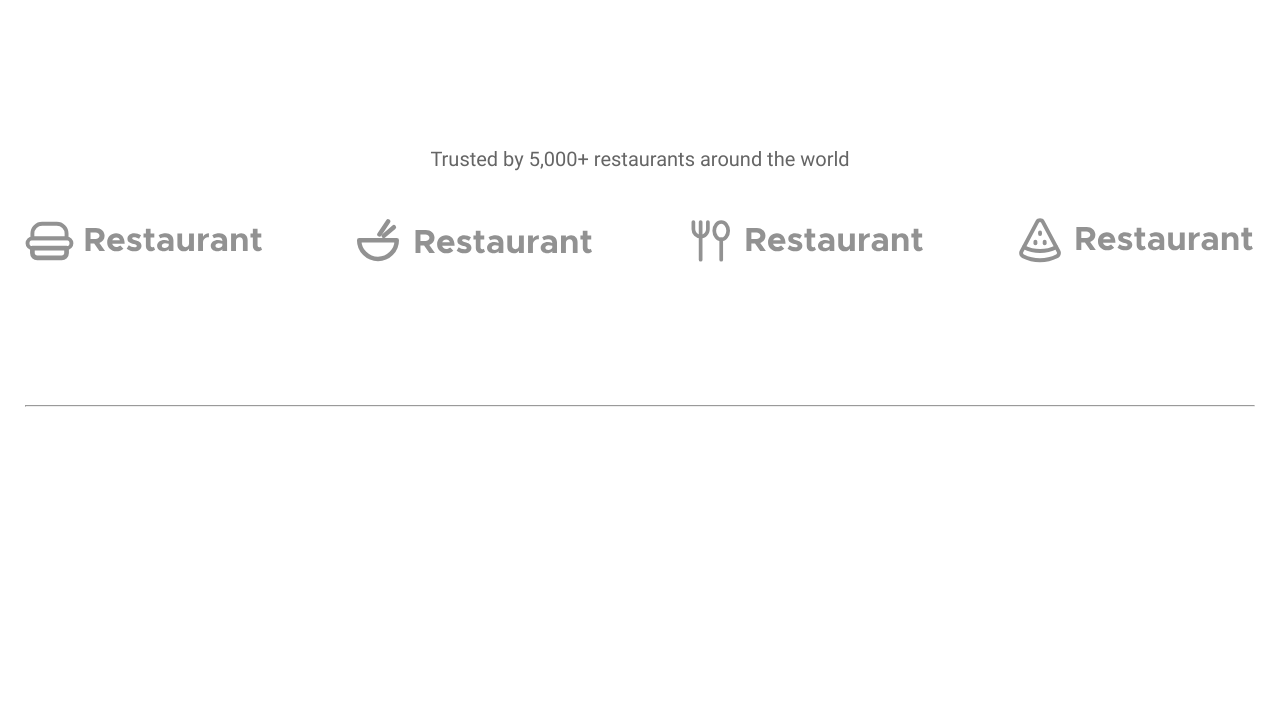
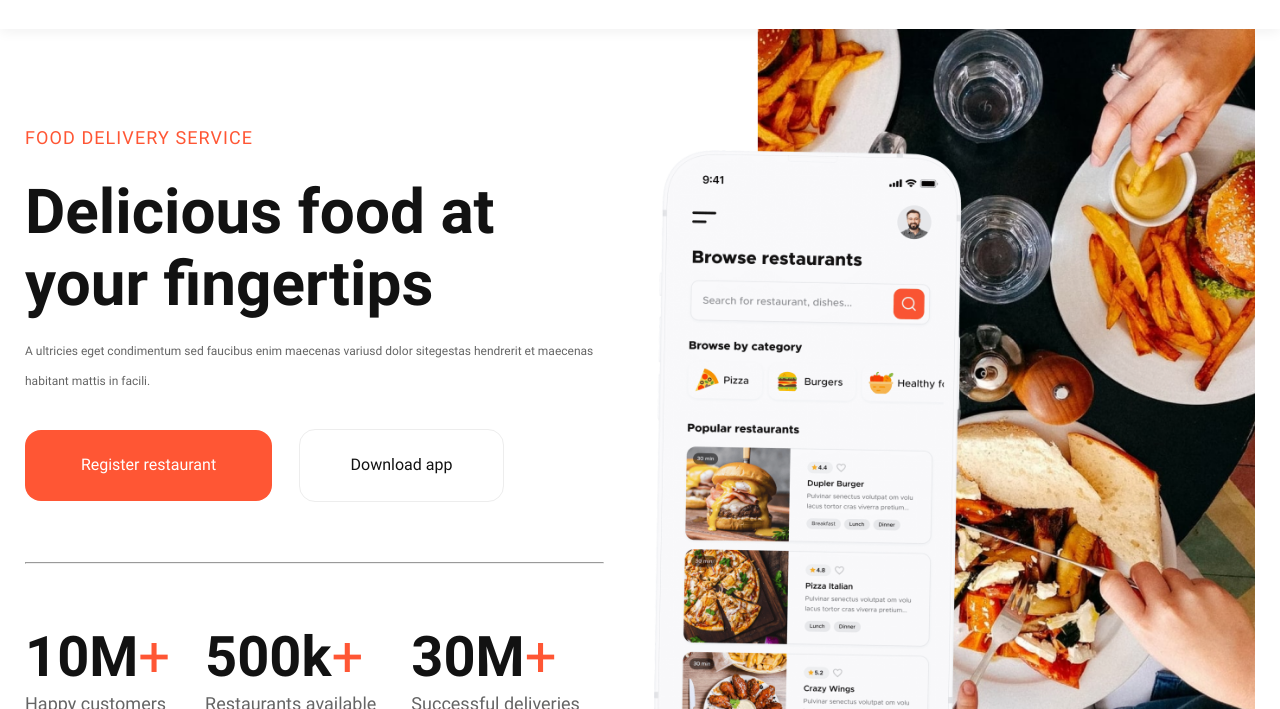
Before and after one commit to 0x800040005b/deliver-x, a website built with Vite: page index.html in a window 1280 px wide. Shown: the part 91-800 px from the top of the page. Built offline with nearby package versions, Linux system fonts and the light colour scheme; files whose address does not match are found by name.

Commit message:
finished project for desktop

```diff
--- a/index.html
+++ b/index.html
@@ -37,45 +37,37 @@
     </div>
     <!-- /.container -->
 </header>
-<!--
+
 <section class="hero">
     <div class="container">
         <div class="hero-content">
-         <div class="hero-content-row">
-           <div class="hero-content-col hero-content__text">
-             <div class="hero-content__top">
-             <h2 class="hero-subtitle block-subtitle">
-               Food Delivery Service
-             </h2>
-             <h1 class="hero-title block-title">Delicious food at your fingertips</h1>
-             <div class="hero-text">
-               A ultricies eget condimentum sed faucibus enim maecenas variusd dolor sitegestas hendrerit et maecenas habitant mattis
-               <span>in facili.</span>
+            <div class="hero-row">
+                <div class="hero-col hero-col__text">
+                    <h2 class="block-subtitle hero-subtitle">Food Delivery Service</h2>
+                    <h1 class="hero-title block-title">Delicious food at <br /> your fingertips</h1>
 
+                    <div class="hero-text">A ultricies eget condimentum sed faucibus enim maecenas variusd dolor sitegestas hendrerit et maecenas habitant mattis in facili.</div>
+                    <div class=" hero-actions">
+                        <a href="#" class="action action_1 register-btn">Register restaurant</a>
+                        <a href="#" class="action action_2 download-btn">Download app</a>
                     </div>
+                    <hr class="hero-line">
 
-             <div class="hero-action">
-               <a href="#" class="hero-btn hero-register">Register restaurant</a>
-               <a href="#" class="hero-btn hero-download">Download app</a>
-             </div>
-             </div>
-             <div class="hero-content__bottom">
-               <hr>
                     <div class="hero-achievements">
                         <div class="hero-achievement">
-                   <div class="hero-achievement__number">
+                            <div class="hero-achievement__figures">
                                 10M<span>+</span>
                             </div>
                             <div class="hero-achievement__label">Happy customers</div>
                         </div>
                         <div class="hero-achievement">
-                   <div class="hero-achievement__number">
-                     500K<span>+</span>
+                            <div class="hero-achievement__figures">
+                                500k<span>+</span>
                             </div>
                             <div class="hero-achievement__label">Restaurants available</div>
                         </div>
                         <div class="hero-achievement">
-                   <div class="hero-achievement__number">
+                            <div class="hero-achievement__figures">
                                 30M<span>+</span>
                             </div>
                             <div class="hero-achievement__label">Successful deliveries</div>
@@ -83,28 +75,17 @@
                     </div>
 
                 </div>
-
-           </div>
-           <div class="hero-content-col hero-content__phone">
-             <div class="hero-phone">
-               <picture>
-                 <source srcset="src/img/hero/phone.png" media="(min-width:992px)">
-                 <img src="src/img/hero/phone.png" alt="App Interface" class="hero-phone__img">
-               </picture>
-             </div>
-           </div>
-           <div class="hero-content__photo">
-             <picture>
-               <source src="src/img/hero/hero.jpg" media="(min-width:960px)" srcset="">
-               <img src="src/img/hero/hero.jpg" class="hero__img" alt="eat">
+                <div class="hero-col hero-col__img">
+                    <div class="hero-img__block">
+                        <picture class="hero-picture">
+                            <img src="src/img/hero/hero-2.png" alt="Delicious food at your fingertips" class="hero__image">
                         </picture>
                     </div>
                 </div>
             </div>
-
+        </div>
     </div>
 </section>
--->
 <section class="trust" id="trust">
     <div class="container">
         <div class="trust-content">
--- a/src/scss/sections/header.scss
+++ b/src/scss/sections/header.scss
@@ -1,5 +1,7 @@
 .header {
   background: #FFFFFF;
+  box-shadow: 0px 3px 12px 0px rgba(18, 18, 18, 0.06);
+
   &-content {
     padding: 32px 0;
   }
--- a/src/scss/sections/hero.scss
+++ b/src/scss/sections/hero.scss
@@ -1,38 +1,16 @@
-/*.hero {
-  position: relative;
-  padding-bottom: 119px;
-  &-content {
-    position: relative;
-    &-row {
-      display: flex;
+.hero {
+  &-row {
+    display: flex;
+    align-items: center;
+  }
+  &-col {
+    &__img {
+      flex: 1 1 722px
     }
     &__text {
-      padding:163px 0;
-      position: relative;
-      z-index: 2;
-      margin-right: 170px;
-    }
-    &__top {
-      margin-bottom: 60px;
-    }
-    &__bottom {
-      & hr {
-        width: 100%;
-        height: 1px;
-        background-color: $light-gray-2;
-        margin-bottom: 60px;
-      }
-    }
-    &__phone {
-      position: absolute;
-      right: 28%;
-      bottom: 60px;
-    }
-    &__photo {
-      flex: 1 0 572px;
+      margin-right: 50px;
     }
   }
-
   &-subtitle {
     margin-bottom: 28px;
   }
@@ -41,62 +19,52 @@
   }
   &-text {
     color: $dark-gray;
-    line-height: 30px;
-    position: relative;
+    line-height: 30.006px; /* 250.05% */
     margin-bottom: 33px;
     font: {
       size: 12px;
       weight: 400;
     }
-    & span {
-      position: absolute;
-      right: 34px;
-      font-size: 18px;
-    }
-
   }
-
-  &-action {
+  &-actions {
+    display: flex;
+    align-items: center;
+    margin-bottom: 60px;
+  }
+  &-line {
+    margin-bottom: 60px;
+  }
+  &-achievements {
     display: flex;
     align-items: center;
   }
-
-  &-register {
-    @include buttonWithBG(247, 73,16, 39,26);
-    margin-right: 27px;
-  }
-  &-download {
-    @include buttonWithoutBG(205,73,16,39,26)
-  }
-
-  &-achievements {
-    display: flex;
-    justify-content: space-between;
-    //align-items: center;
-  }
   &-achievement {
-    &__number {
+    margin-right: 35px;
+    &:last-of-type {
+      margin-right: 0;
+    }
+    &__figures {
       color: $black;
-      line-height: 66.024px; !* 117.9% *!
+      line-height: 66.024px; /* 117.9% */
       margin-bottom: 4px;
       font: {
         size: 56px;
-        weight: 600;
+        weight: 700;
       }
       & span {
         color: $orange;
-        font: {
-          weight: 400;
-        }
+        font-weight: 400;
       }
     }
     &__label {
       color: $dark-gray;
-      //line-height: 19.998px; !* 111.1% *!
+      line-height: 19.998px; /* 111.1% */
+      margin-bottom: 4px;
       font: {
         size: 18px;
         weight: 400;
       }
+
     }
   }
-}*/
+}
```
Also changed, not shown: src/img/hero/hero-2.png (added). Lines whose indentation alone changed are shown as unchanged.
